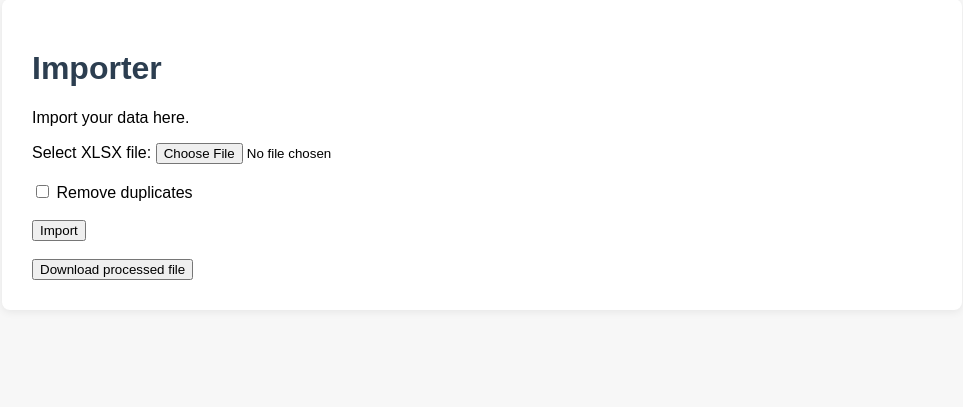
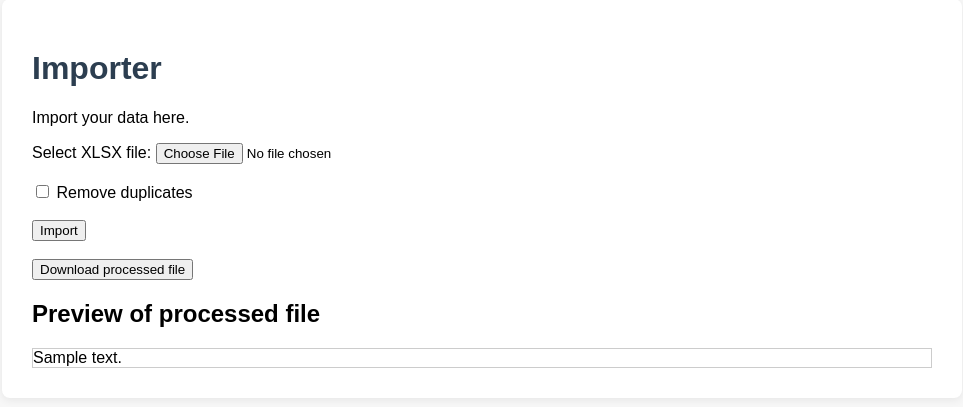
Before and after one commit to fedem-p/SISmanager, a Flask app: template sismanager/templates/importer/importer.html in a window 1280 px wide. Shown: the part 91-498 px from the top of the page, without its empty margins (158-1121 px from the left). Run offline with Flask 3, Linux system fonts and the light colour scheme; the template is opened without the code that fills it: most values are stand-ins (such as "Sample title", 1, 10 or a date in 2020).

Commit message:
add preview

```diff
--- a/sismanager/templates/importer/importer.html
+++ b/sismanager/templates/importer/importer.html
@@ -16,4 +16,11 @@
 		{% if not download_link %}disabled title="No processed file available. Please import a file first."{% else %}title="Download the processed file."{% endif %}
 	>Download processed file</button>
 </form>
+
+{% if output_preview %}
+	<h2>Preview of processed file</h2>
+	<div style="max-height:400px; overflow:auto; border:1px solid #ccc; margin-top:10px;">
+		{{ output_preview|safe }}
+	</div>
+{% endif %}
 {% endblock %}
```
Also changed, not shown: sismanager/blueprints/importer/routes.py (+7 -1 lines).
